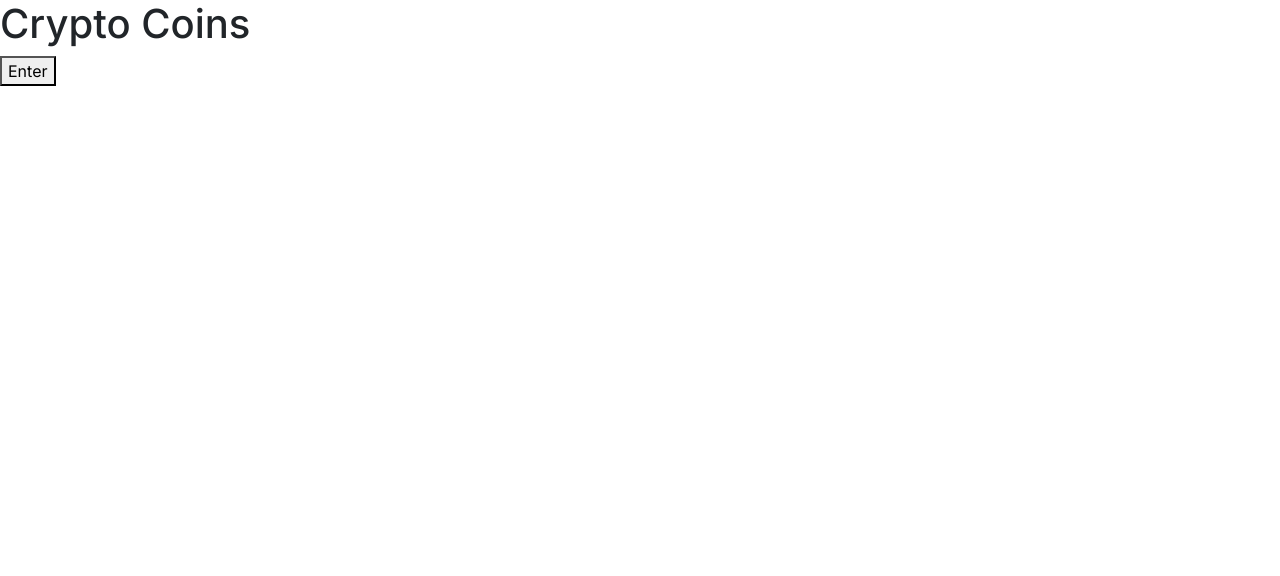
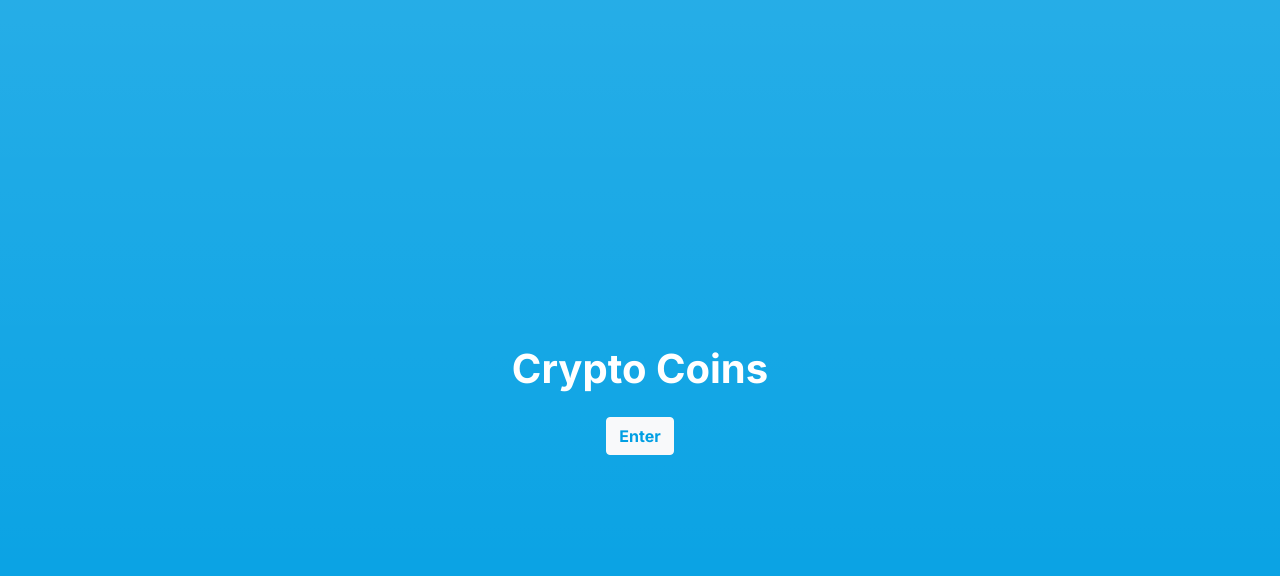
Before and after one commit to vderudder/crypto-coins, an Angular app: page / in a window 1280 px wide. Shown: the top 576 px of the page. Built offline with nearby package versions, Linux system fonts and the light colour scheme.

Commit message:
wip: styles for home component

```diff
--- a/src/app/home/home.component.html
+++ b/src/app/home/home.component.html
@@ -1,4 +1,4 @@
-<div>
-    <h1>Crypto Coins</h1>
-    <button routerLink="/list">Enter</button>
+<div class="vh-100 bg-primary bg-gradient d-flex flex-column justify-content-center align-items-center">
+    <h1 class="text-white mb-4 fw-bold">Crypto Coins</h1>
+    <button type="button" class="btn btn-light ff-muli fw-bold text-primary" routerLink="/list">Enter</button>
 </div>
```
